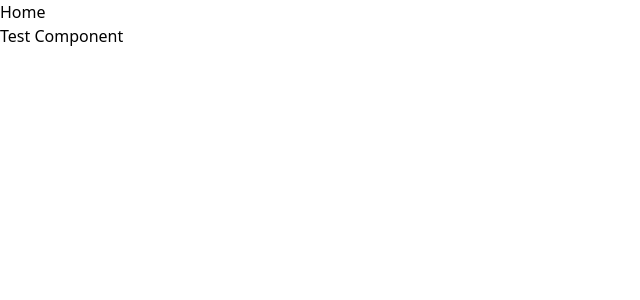
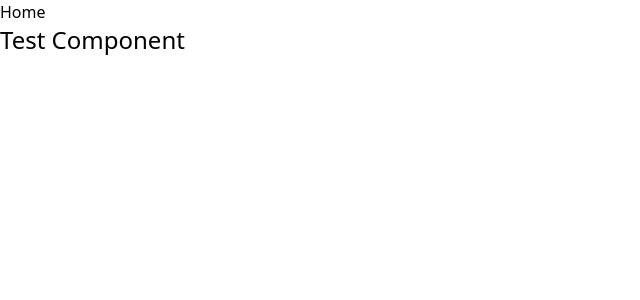
Before and after one commit to emilebilodeau/event-manager, a Vue app in the folder frontend/: page / in a window 1280 px wide. Shown: the top 300 px of the page, without its empty margins (0-640 px from the left). Built offline with nearby package versions, Linux system fonts and the light colour scheme.

Commit message:
fixed tailwind config file

```diff
--- a/frontend/src/components/testComponent.vue
+++ b/frontend/src/components/testComponent.vue
@@ -1,5 +1,5 @@
 <script setup lang="ts">
-import { ref, defineProps } from "vue";
+import { ref } from "vue";
 
 defineProps({
   title: {
@@ -10,5 +10,5 @@ defineProps({
 </script>
 
 <template>
-  <h1>{{ title }}</h1>
+  <h1 class="text-2xl">{{ title }}</h1>
 </template>
--- a/frontend/tailwind.config.js
+++ b/frontend/tailwind.config.js
@@ -1,6 +1,6 @@
 /** @type {import('tailwindcss').Config} */
 export default {
-  content: ["./index.html", "./src/**/*.{vue,js,ts,jsx,tsx"],
+  content: ["./index.html", "./src/**/*.{vue,js,ts,jsx,tsx}"],
   theme: {
     extend: {},
   },
```
